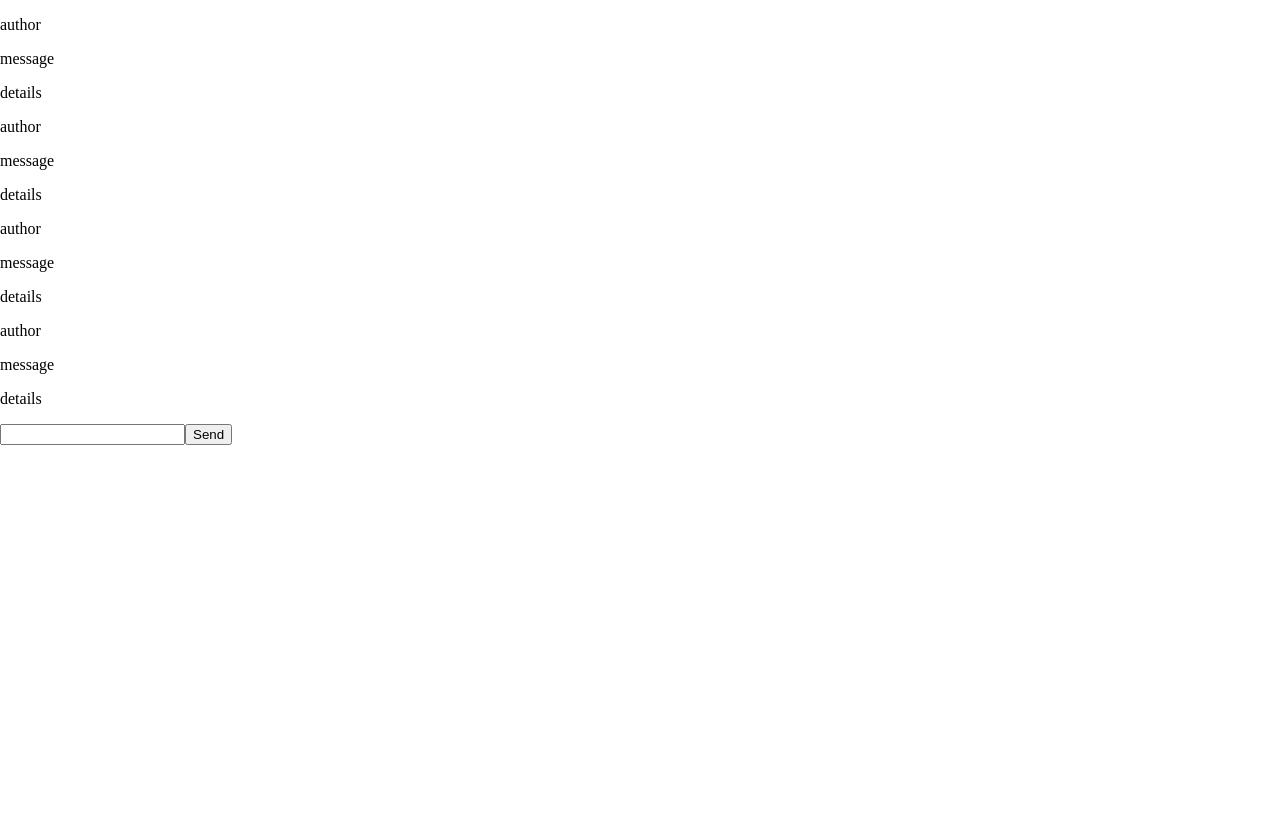
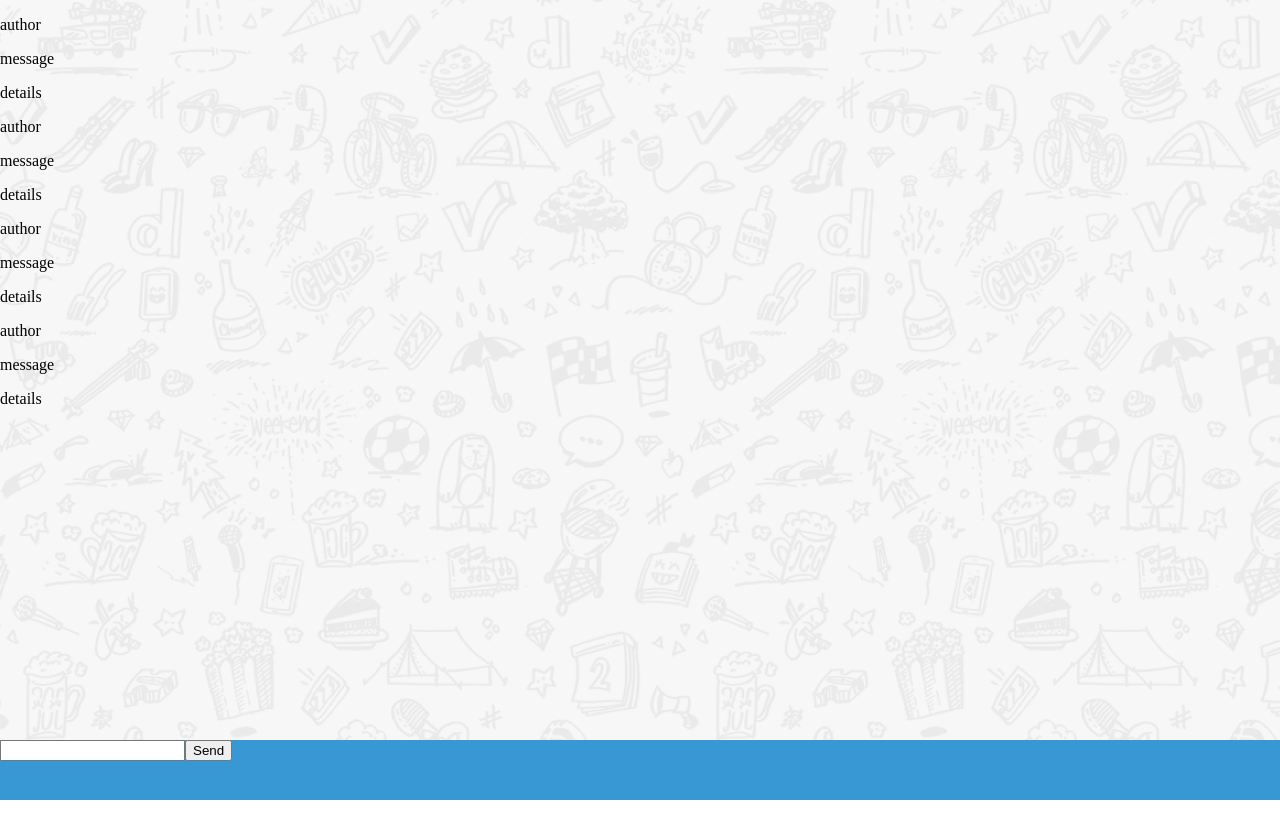
Before and after one commit to ddetkovs/mychatapp, a React (Create React App) app: page / in a window 1280 px wide. Built offline with nearby package versions, Linux system fonts and the light colour scheme.

Commit message:
initial prompt bar and message feed styling

```diff
--- a/src/App.module.scss
+++ b/src/App.module.scss
@@ -1,4 +1,11 @@
 
 .my-chat-app {
-
+  width: 100%;
+  height: 100%;
+  display: flex;
+  flex-direction: column;
+  align-items: center;
+  justify-content: space-between;
+  background-image: url('../public/Body\ BG.png');
+  font-size: 16px;
 }
--- a/src/MessageFeed.module.scss
+++ b/src/MessageFeed.module.scss
@@ -1,4 +1,5 @@
 
 .message-feed-container{
-
+  width: 100%;
+  flex-basis: 100%;
 }
--- a/src/MessagePrompt.module.scss
+++ b/src/MessagePrompt.module.scss
@@ -1,4 +1,5 @@
-
 .message-prompt-container {
-
+  width: 100%;
+  min-height: 60px;
+  background-color: #3798d4;
 }
```
